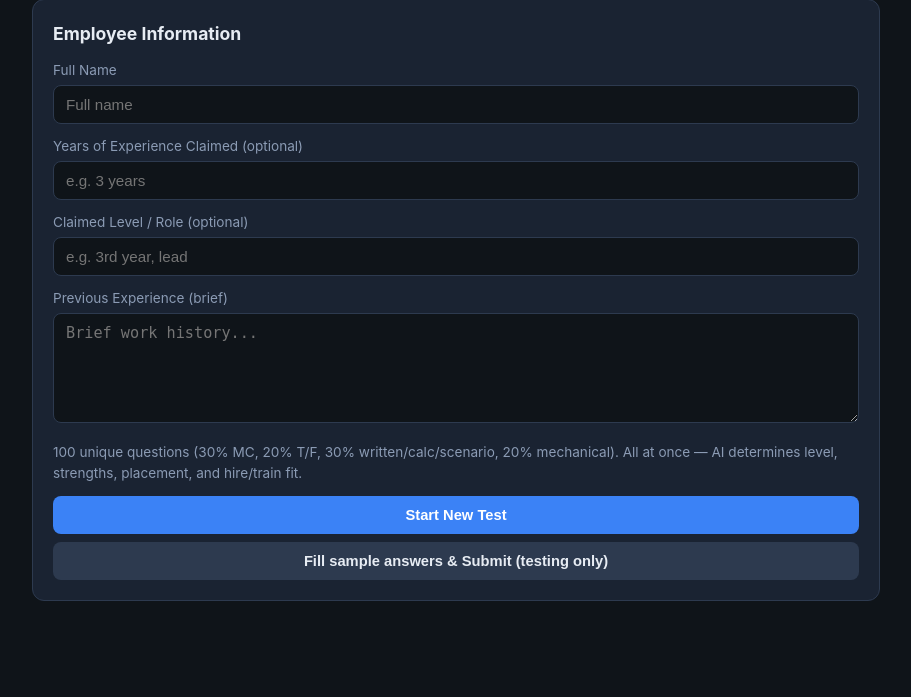
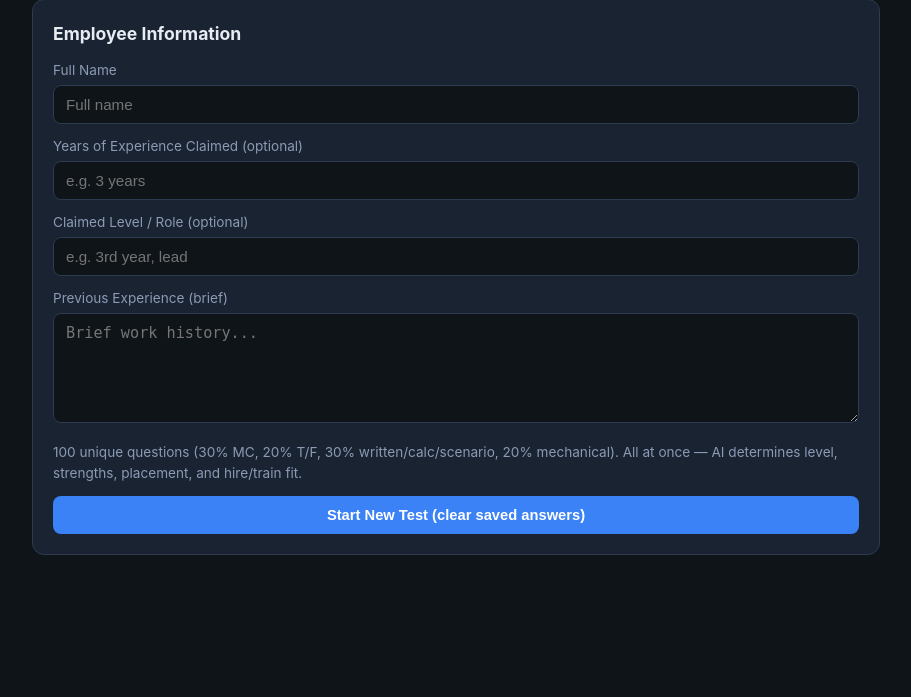
Before and after one commit to RoLLerFoSho/apprentice-test, a FastAPI app: page / in a window 1280 px wide. Shown: the part 159-856 px from the top of the page, without its empty margins (184-1095 px from the left). After the commit the page ends 714 px from the top, so only its background shows below. Run offline with FastAPI, Linux system fonts and the light colour scheme.

Commit message:
Add files via upload

```diff
--- a/templates/index.html
+++ b/templates/index.html
@@ -63,11 +63,11 @@
       <div id="resumeBox" style="display:none;background:var(--bg);border:1px solid var(--accent);border-radius:8px;padding:12px;margin-bottom:12px;">
         <p style="margin-bottom:8px;"><strong>Saved progress found.</strong> <span id="resumeDetail"></span></p>
         <button class="btn btn-primary btn-block" onclick="resumeTest()">Resume where I left off</button>
-        <button class="btn btn-secondary btn-block" style="margin-top:8px;" onclick="startNewTest()">Start New Test (clear old answers)</button>
+        <button class="btn btn-secondary btn-block" style="margin-top:8px;" onclick="startNewTest()">Start New Test (clear saved answers)</button>
       </div>
-      <button class="btn btn-primary btn-block" style="margin-top:12px;" onclick="startNewTest()">Start New Test</button>
+      <button class="btn btn-primary btn-block" style="margin-top:12px;" onclick="startNewTest()">Start New Test (clear saved answers)</button>
       <button class="btn btn-secondary btn-block" style="margin-top:8px;display:none;" id="btnStartOnly" onclick="startTest()">Continue without clearing</button>
-      <button class="btn btn-secondary btn-block" style="margin-top:8px;" onclick="startTestPrefilled()">Fill sample answers &amp; Submit (testing only)</button>
+
     </div>
   </div>
   <div id="screen-test" class="screen">
@@ -435,7 +435,18 @@
 }
 
 function clearDraft() {
-  localStorage.removeItem(DRAFT_KEY);
+  try {
+    localStorage.removeItem(DRAFT_KEY);
+    const toRemove = [];
+    for (let i = 0; i < localStorage.length; i++) {
+      const k = localStorage.key(i);
+      if (k && k.indexOf('kwl_') === 0) toRemove.push(k);
+    }
+    toRemove.forEach(k => localStorage.removeItem(k));
+  } catch (e) {}
+  answers = {};
+  questionTimes = {};
+  currentQ = 0;
   const box = document.getElementById('resumeBox');
   if (box) box.style.display = 'none';
 }
@@ -513,21 +524,7 @@
 
 
 let currentQ=0, answers={}, applicantInfo={}, questionTimes={}, questionShownAt=null;
-function startTestPrefilled(){
-  const name=document.getElementById('name').value.trim()||'Test Candidate';
-  document.getElementById('name').value=name;
-  applicantInfo={name, years:document.getElementById('years').value.trim()||'2', claimed:document.getElementById('claimed').value.trim()||'', experience:document.getElementById('experience').value.trim()||'Test'};
-  answers={};
-  QUESTIONS.forEach(q=>{
-    if(q.type==='mc'||q.type==='tf') answers[q.id]='B';
-    else answers[q.id]='I would verify with proper testing, apply the NEC, and ask the journeyman if unsure.';
-  });
-  currentQ=QUESTIONS.length-1;
-  document.getElementById('screen-info').classList.remove('active');
-  document.getElementById('screen-test').classList.add('active');
-  showQuestion();
-  alert('Sample answers filled. Click Submit to test grading.');
-}
+function startTestPrefilled(){ alert("Sample fill disabled."); }
 function startTest(){
   const name=document.getElementById('name').value.trim();
   if(!name){ alert('Enter name'); return; }
```
